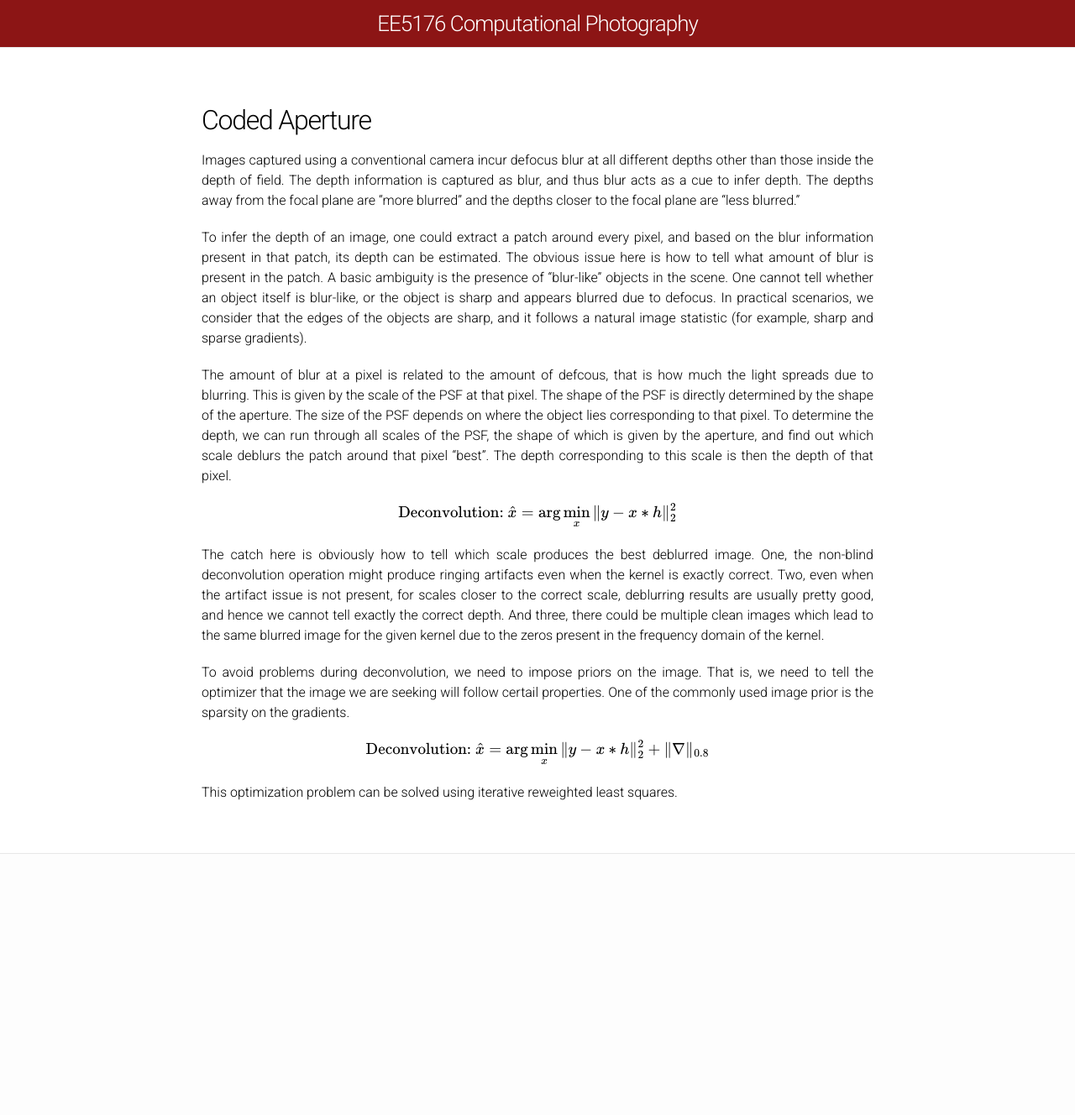
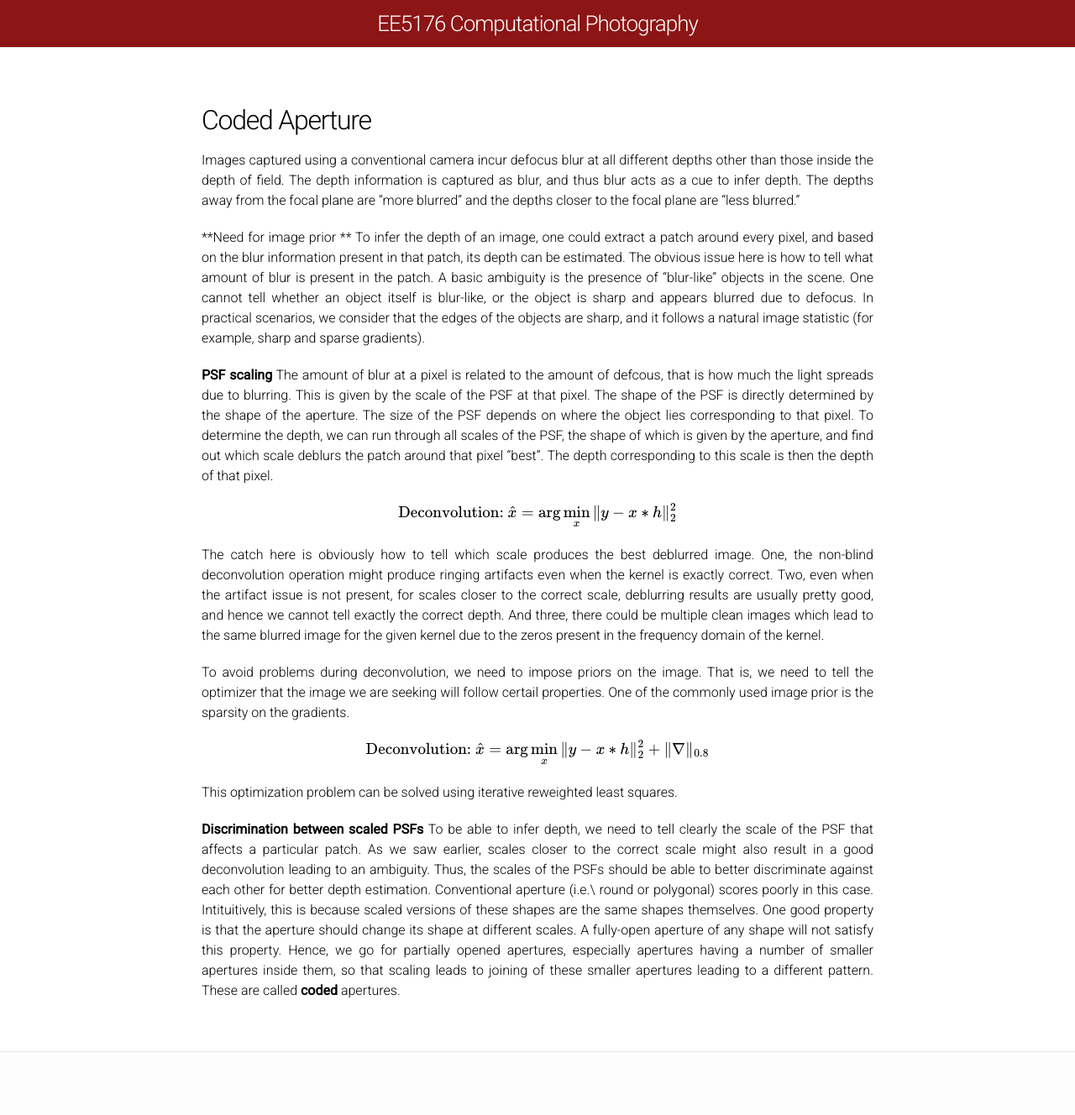
Before and after one commit to apvijay/ee5176, a Jekyll site: the page built from coded-aperture.md, in a window 1280 px wide. Shown: the whole page at 84% size. Built offline with Jekyll 4.4.1, drawn with Linux system fonts in a browser that asks for light colours; Markdown is read by kramdown in place of the engine named in the settings; formulas are drawn with MathJax 3; before the commit the page ends 1092 px from its top, so only the background shows below that.

Commit message:
coded aperture

```diff
--- a/coded-aperture.md
+++ b/coded-aperture.md
@@ -11,6 +11,7 @@
 depth. The depths away from the focal plane are "more blurred" and the
 depths closer to the focal plane are "less blurred."
 
+**Need for image prior **
 To infer the depth of an image, one could extract a patch around every
 pixel, and based on the blur information present in that patch, its
 depth can be estimated. The obvious issue here is how to tell what
@@ -21,6 +22,7 @@
 edges of the objects are sharp, and it follows a natural image
 statistic (for example, sharp and sparse gradients).
 
+**PSF scaling**
 The amount of blur at a pixel is related to the amount of defcous,
 that is how much the light spreads due to blurring. This is given by
 the scale of the PSF at that pixel. The shape of the PSF is directly
@@ -56,3 +58,19 @@
 
 This optimization problem can be solved using iterative reweighted
 least squares.
+
+**Discrimination between scaled PSFs**
+To be able to infer depth, we need to tell clearly the scale of the
+PSF that affects a particular patch. As we saw earlier, scales closer
+to the correct scale might also result in a good deconvolution leading
+to an ambiguity. Thus, the scales of the PSFs should be able to better
+discriminate against each other for better depth
+estimation. Conventional aperture (i.e.\ round or polygonal) scores
+poorly in this case. Intituitively, this is because scaled versions of
+these shapes are the same shapes themselves. One good property is that
+the aperture should change its shape at different scales. A fully-open
+aperture of any shape will not satisfy this property. Hence, we go for
+partially opened apertures, especially apertures having a number of
+smaller apertures inside them, so that scaling leads to joining of
+these smaller apertures leading to a different pattern. These are
+called __coded__ apertures.
```
